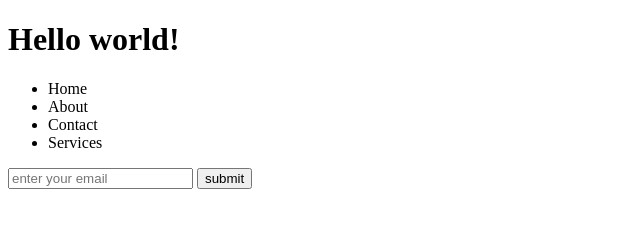
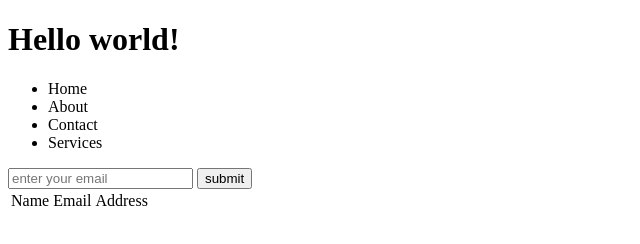
Before and after one commit to mabdullahjs/BATCH12-GIT, a plain HTML site: page index.html in a window 1280 px wide. Shown: the whole page, without its empty margins (0-640 px from the left). Drawn offline with Linux system fonts and the light colour scheme.

Commit message:
table added

```diff
--- a/index.html
+++ b/index.html
@@ -18,5 +18,13 @@
         <input type="text" placeholder="enter your email">
         <button>submit</button>
     </form>
+
+    <table>
+        <tr>
+            <td>Name</td>
+            <td>Email</td>
+            <td>Address</td>
+        </tr>
+    </table>
 </body>
 </html>
```
